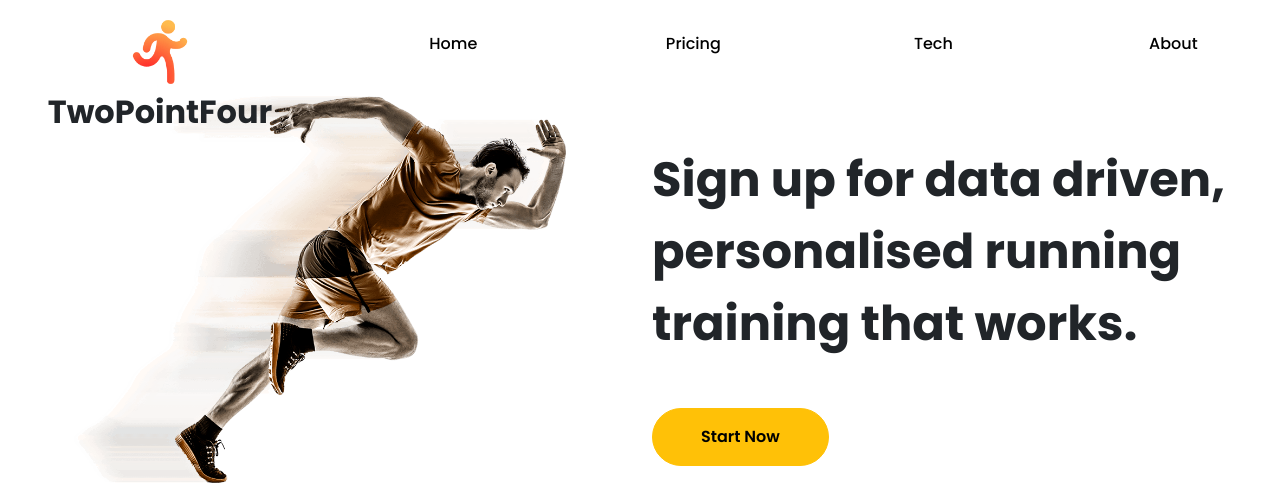
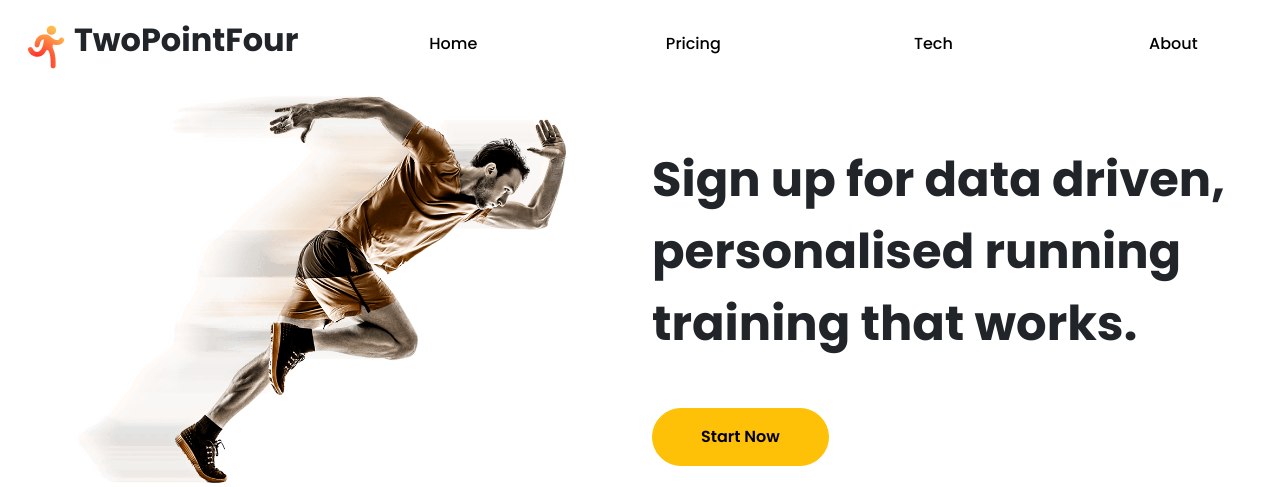
Before and after one commit to TwoPointFour/Run_App, a PHP site: page / in a window 1280 px wide. Shown: the top 487 px of the page. Run offline with PHP 8.4, Linux system fonts and the light colour scheme; some web fonts are replaced.

Commit message:
effects refinement

```diff
--- a/index.html
+++ b/index.html
@@ -13,7 +13,7 @@
     <link rel="stylesheet" href="src/master.css" />
     <link rel="manifest" href="manifest.json" />
     <link rel="apple-touch-icon" href="images/icon_x128apple.png" />
-    <link rel="icon" href="images/icon_x128.png" />
+    <link rel="icon" href="images/icon_x48.png" />
     <link rel="serviceWorker" href="sw.js" />
     <link rel="preconnect" href="https://fonts.gstatic.com" />
     <link
@@ -27,7 +27,7 @@
     <div class="container-fluid Logo">
       <div class="row d-flex justify-content-between navContainer">
         <div class="col-lg-3">
-          <img src="images/icon_x128.png" alt="logo" width="72" height="72" />
+          <img src="images/icon_x48.png" alt="logo" width="48" height="48" />
           <span class="logoname">TwoPointFour</span>
         </div>
         <div class="col-2 mt-3 head3">
--- a/src/login.js
+++ b/src/login.js
@@ -148,9 +148,9 @@ const imageCallback = (entries, observer) => {
   const [entry] = entries;
   console.log(entry);
   if (!entry.isIntersecting) return;
-  entry.target.classList.remove("lazyImage");
   entry.target.src = entry.target.dataset.lazyImage;
   observer.unobserve(entry.target);
+  entry.target.addEventListener("load", () => entry.target.classList.remove("lazyImage"));
 };
 const imageObserver = new IntersectionObserver(imageCallback, imageOptions);
 
--- a/src/master.css
+++ b/src/master.css
@@ -31,6 +31,7 @@ h6,
 .sticky {
   position: fixed !important;
   background-color: white;
+  z-index: 100;
 }
 
 .Logo {
```
